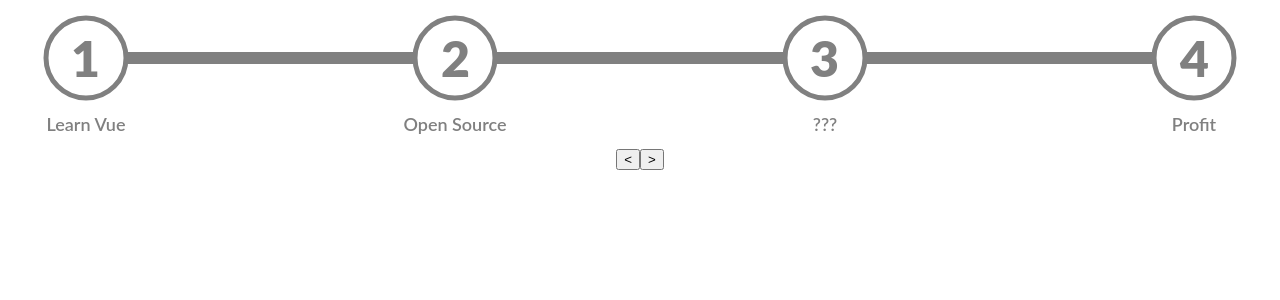
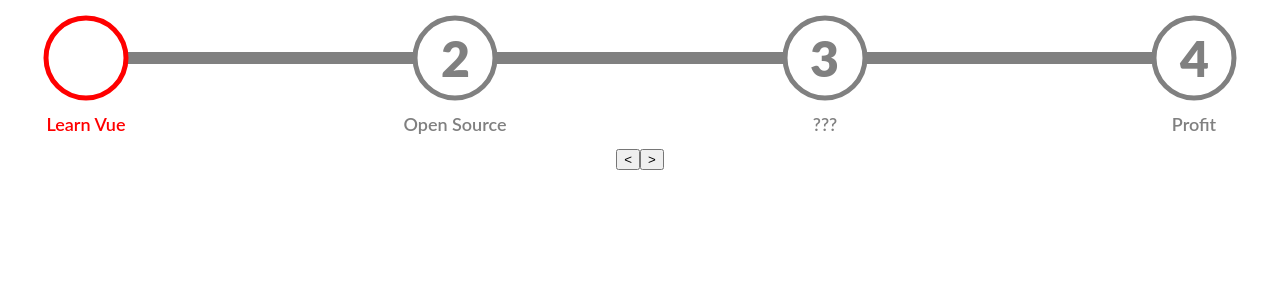
Before and after one commit to bastidest/vue-step-progress, a Vue app: page / in a window 1280 px wide. Shown: the top 300 px of the page. Built offline with nearby package versions, Linux system fonts and the light colour scheme; the HTML template or start-up script is replaced by a standard one.

Commit message:
fix logic error + remove css important

```diff
--- a/src/StepProgress.vue
+++ b/src/StepProgress.vue
@@ -2,7 +2,7 @@
 .step-progress-wrapper()
   .step-progress-wrapper-before
   .step-progress-bar
-    .step-progress-step(v-for='(step, index) in steps' :class='{active: index < currentStep, valid: index < currentStep}')
+    .step-progress-step(v-for='(step, index) in steps' :class='{active: index === currentStep, valid: index < currentStep}')
       span {{ index + 1 }}
       .step-progress-step-icon.fa.fa-check
       .step-progress-step-label {{ step }}
@@ -109,7 +109,7 @@
       color: red
       transform: translate3d(0,0,0) scale(2) perspective(1000px)
     .step-progress-step-label
-      color: red !important
+      color: red
   &:after
     content: ""
     position: absolute
```
Also changed, not shown: 2 other files (tests, documents, lock files or other folders).
